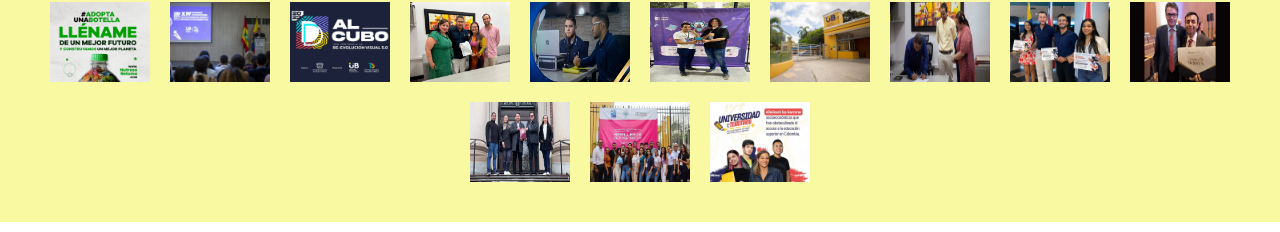
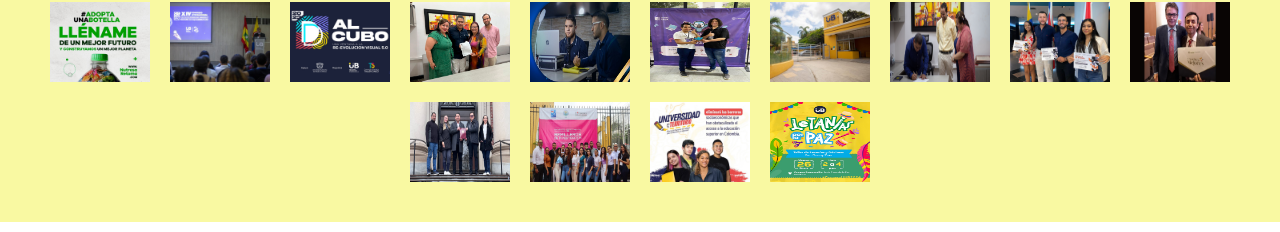
Before and after one commit to JesusVergara89/Photodatabase, a React (Vite) app: page / in a window 1280 px wide. Shown: the part 186-418 px from the top of the page. Built offline with nearby package versions, Linux system fonts and the light colour scheme.

Commit message:
adding letanias

```diff
--- a/src/components/PhotosAppScriptClass1.jsx
+++ b/src/components/PhotosAppScriptClass1.jsx
@@ -23,6 +23,7 @@ import mejores from './cardsPhotos/mejores.jpg'
 import purdu from './cardsPhotos/purdu.jpg'
 import semilleros from './cardsPhotos/semilleros.jpeg'
 import territorio from './cardsPhotos/territorio.jpg'
+import letanias from './cardsPhotos/letanias.jpg'
 
 
 
@@ -57,6 +58,8 @@ const PhotosAppScriptClass1 = () => {
         <img src={purdu} alt="" />
         <img src={semilleros} alt="" />
         <img src={territorio} alt="" />
+
+        <img src={letanias} alt="" />
       </div>
     </article>
   )
```
Also changed, not shown: src/components/cardsPhotos/letanias.jpg (added).
